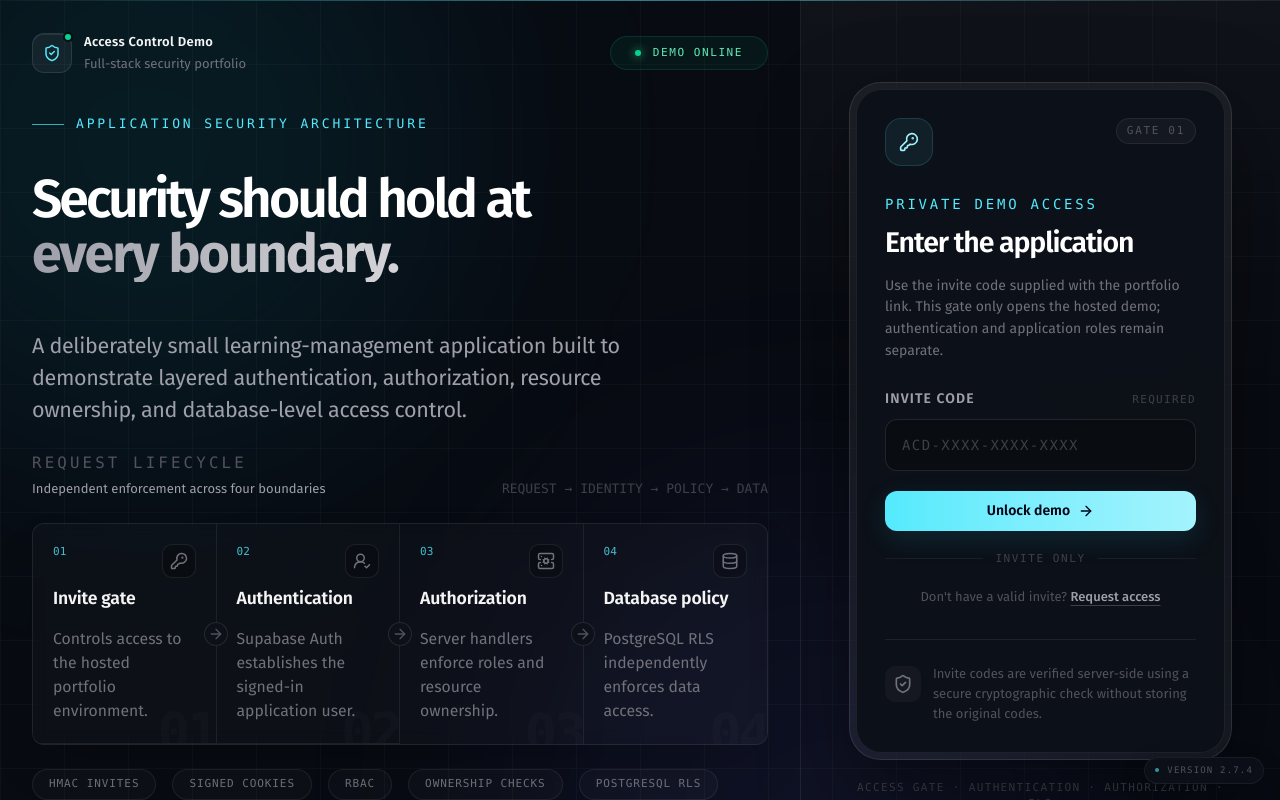
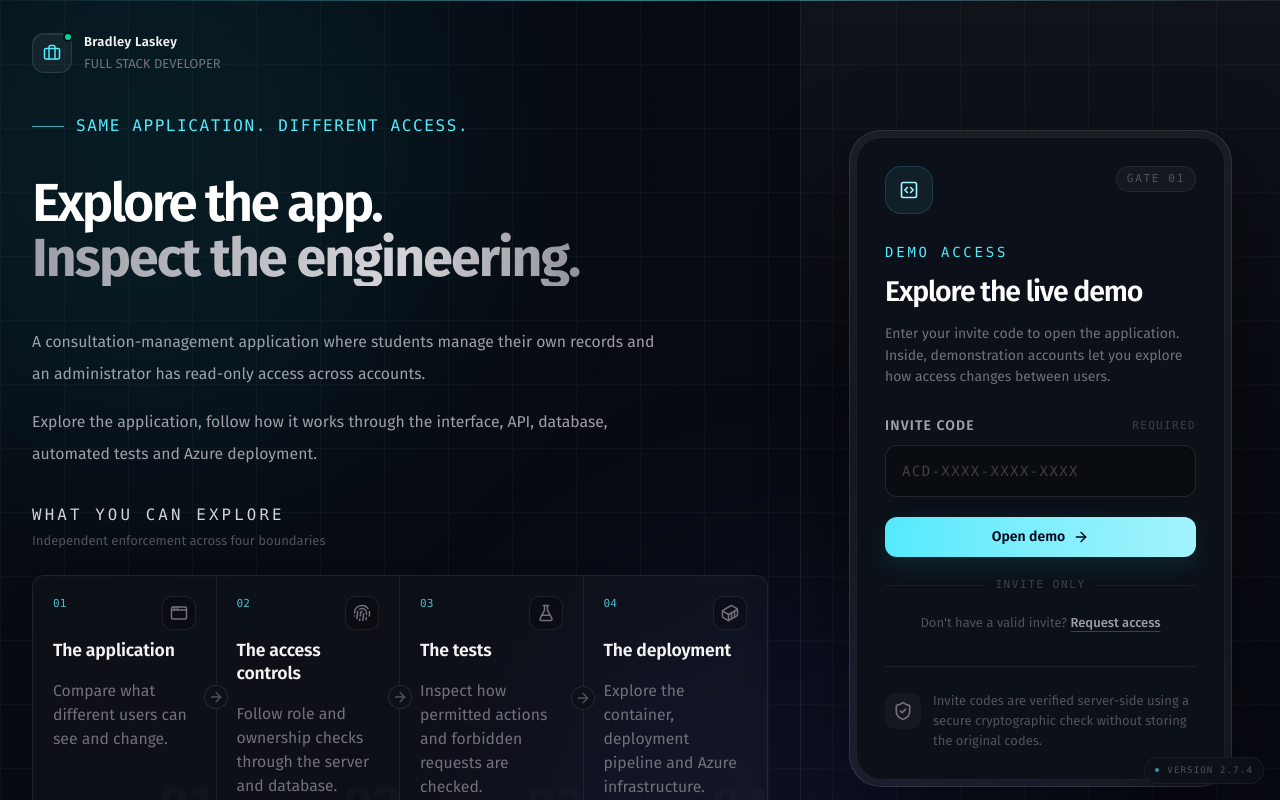
Before and after one commit to BraddlesUnravels/access-control-demo, a Next.js app: page / in a window 1280 px wide. Shown: the top 800 px of the page. Built offline with nearby package versions, Linux system fonts and the light colour scheme.

Commit message:
feat(landing): refresh landing page to clarify the demo purpose and reviewer experience (#80)

```diff
--- a/components/ui/access-gate/access-panel.tsx
+++ b/components/ui/access-gate/access-panel.tsx
@@ -1,5 +1,5 @@
 import { Suspense } from 'react';
-import { KeyRound } from 'lucide-react';
+import { CodeSquareIcon } from 'lucide-react';
 import { AccessGateForm } from '@/components/ui/forms/access-gate-form';
 import { getSafeAccessGateDestination } from '@/lib/access-gate/paths';
 import type { AccessPageSearchParams } from '@/app/page';
@@ -23,15 +23,16 @@ const AccessPageContent = async ({
 
 export const AccessGate = ({ searchParams }: Props) => (
   <AuthPanel
-    icon={<KeyRound className="size-5 text-cyan-200" aria-hidden="true" />}
+    icon={
+      <CodeSquareIcon className="size-5 text-cyan-200" aria-hidden="true" />
+    }
     badge="Gate 01"
-    eyebrow="Private demo access"
-    title="Enter the application"
+    eyebrow="Demo access"
+    title="Explore the live demo"
     description={
       <>
-        Use the invite code supplied with the portfolio link. This gate only
-        opens the hosted demo; authentication and application roles remain
-        separate.
+        Enter your invite code to open the application. Inside, demonstration
+        accounts let you explore how access changes between users.
       </>
     }
     footer={
--- a/components/ui/access-gate/architecture-section.tsx
+++ b/components/ui/access-gate/architecture-section.tsx
@@ -1,36 +1,39 @@
 import { Typography } from '@/components/ui/typography';
 import {
   ArrowRight,
-  Database,
-  KeyRound,
-  ServerCog,
-  UserRoundCheck,
+  ContainerIcon,
+  AppWindowIcon,
+  FingerprintIcon,
+  FlaskConicalIcon,
 } from 'lucide-react';
 
 const securityLayers = [
   {
     number: '01',
-    icon: KeyRound,
-    title: 'Invite gate',
-    description: 'Controls access to the hosted portfolio environment.',
+    icon: AppWindowIcon,
+    title: 'The application',
+    description: 'Compare what different users can see and change.',
   },
   {
     number: '02',
-    icon: UserRoundCheck,
-    title: 'Authentication',
-    description: 'Supabase Auth establishes the signed-in application user.',
+    icon: FingerprintIcon,
+    title: 'The access controls',
+    description:
+      'Follow role and ownership checks through the server and database.',
   },
   {
     number: '03',
-    icon: ServerCog,
-    title: 'Authorization',
-    description: 'Server handlers enforce roles and resource ownership.',
+    icon: FlaskConicalIcon,
+    title: 'The tests',
+    description:
+      'Inspect how permitted actions and forbidden requests are checked.',
   },
   {
     number: '04',
-    icon: Database,
-    title: 'Database policy',
-    description: 'PostgreSQL RLS independently enforces data access.',
+    icon: ContainerIcon,
+    title: 'The deployment',
+    description:
+      'Explore the container, deployment pipeline and Azure infrastructure.',
   },
 ];
 
@@ -49,23 +52,15 @@ export const Architecture = () => (
         <Typography
           as="p"
           variant="body-large"
-          className="font-mono uppercase tracking-[0.2em] text-zinc-600"
+          className="font-mono uppercase tracking-[0.2em] text-zinc-300"
         >
-          Request lifecycle
+          What you can explore
         </Typography>
 
-        <Typography as="p" variant="body-small" className="mt-1 text-zinc-400">
+        <Typography as="p" variant="body-small" className="mt-1 text-zinc-600">
           Independent enforcement across four boundaries
         </Typography>
       </div>
-
-      <Typography
-        as="p"
-        variant="body-small"
-        className="hidden font-mono text-zinc-700 md:block"
-      >
-        REQUEST → IDENTITY → POLICY → DATA
-      </Typography>
     </div>
 
     <ol className="relative grid grid-cols-2 overflow-hidden rounded-xl border border-white/8 bg-white/2.5 shadow-2xl shadow-black/20 backdrop-blur-sm lg:grid-cols-4 lg:overflow-y-visible">
--- a/components/ui/access-gate/header.tsx
+++ b/components/ui/access-gate/header.tsx
@@ -1,11 +1,11 @@
 import { Typography } from '@/components/ui/typography';
-import { ShieldCheck } from 'lucide-react';
+import { BriefcaseIcon } from 'lucide-react';
 
 export const Header = () => (
   <header id="header" className="flex items-center justify-between">
     <div className="flex items-center gap-3">
       <div className="relative flex size-10 items-center justify-center rounded-xl border border-white/10 bg-white/5 shadow-[inset_0_1px_0_rgba(255,255,255,0.08)]">
-        <ShieldCheck className="size-4.5 text-cyan-300" aria-hidden="true" />
+        <BriefcaseIcon className="size-4.5 text-cyan-300" aria-hidden="true" />
 
         <span className="absolute -right-0.5 -top-0.5 size-2.5 rounded-full border-2 border-[#080b12] bg-emerald-400" />
       </div>
@@ -16,26 +16,16 @@ export const Header = () => (
           variant="body-small"
           className="font-semibold tracking-wide text-zinc-100"
         >
-          Access Control Demo
+          Bradley Laskey
         </Typography>
         <Typography
           as="p"
           variant="body-small"
           className="mt-0.5 text-zinc-500"
         >
-          Full-stack security portfolio
+          FULL STACK DEVELOPER
         </Typography>
       </div>
     </div>
-    <div className="hidden items-center gap-3 rounded-full border border-emerald-400/15 bg-emerald-400/6 px-6 py-2 sm:flex">
-      <span className="size-1.5 rounded-full bg-emerald-400 shadow-[0_0_10px_rgba(74,222,128,0.9)]" />
-      <Typography
-        as="span"
-        variant="caption"
-        className="font-mono uppercase tracking-[0.14em] text-emerald-300"
-      >
-        Demo online
-      </Typography>
-    </div>
   </header>
 );
--- a/components/ui/access-gate/hero-section.tsx
+++ b/components/ui/access-gate/hero-section.tsx
@@ -6,38 +6,42 @@ export const HeroSection = () => (
       <span className="h-px w-8 bg-cyan-300/70" />
 
       <Typography
-        as="p"
-        variant="body-small"
-        className="font-mono font-medium uppercase tracking-[0.22em] text-cyan-300"
+        variant="eyebrow"
+        className="font-mono font-medium uppercase tracking-widest  text-cyan-300"
       >
-        Application security architecture
+        Same application. Different access.
       </Typography>
     </div>
 
     <Typography
       id="main-heading"
-      as="h1"
       variant="display"
       className="max-w-195 font-semibold leading-[0.96] tracking-[-0.055em] text-white"
     >
-      Security should hold at&nbsp;
+      Explore the app.&nbsp;
       <Typography
-        as="span"
+        as="p"
         variant="display"
         className="block bg-linear-to-r from-zinc-400 via-zinc-300 to-zinc-600 bg-clip-text text-transparent"
       >
-        every boundary.
+        Inspect the engineering.
       </Typography>
     </Typography>
 
     <Typography
-      as="p"
-      variant="section-title"
-      className="mt-12 mb-6 max-w-160 font-light leading-8 text-zinc-400"
+      variant="body-large"
+      className="mt-8 lg:mt-10 mb-4 max-w-160 font-light leading-8 text-zinc-400"
     >
-      A deliberately small learning-management application built to demonstrate
-      layered authentication, authorization, resource ownership, and
-      database-level access control.
+      A consultation-management application where students manage their own
+      records and an administrator has read-only access across accounts.
+    </Typography>
+
+    <Typography
+      variant="body-large"
+      className="hidden md:flex max-w-160 font-light leading-8 mb-8 text-zinc-400"
+    >
+      Explore the application, follow how it works through the interface, API,
+      database, automated tests and Azure deployment.
     </Typography>
   </div>
 );
--- a/components/ui/forms/access-gate-form.tsx
+++ b/components/ui/forms/access-gate-form.tsx
@@ -122,7 +122,7 @@ export function AccessGateForm({
           'active:translate-y-px',
         )}
       >
-        Unlock demo
+        Open demo
         <ArrowRight
           className="size-4 transition-transform duration-200 group-hover:translate-x-0.5"
           aria-hidden="true"
--- a/components/ui/typography.tsx
+++ b/components/ui/typography.tsx
@@ -15,6 +15,7 @@ type Variant =
   | 'body-small'
   | 'label'
   | 'action'
+  | 'eyebrow'
   | 'caption';
 
 type TypographyOwnProps<T extends ElementType> = {
@@ -39,6 +40,7 @@ const variantStyles: Record<Variant, string> = {
   'body-small': 'text-body-small',
   label: 'text-label',
   action: 'text-action',
+  eyebrow: 'text-eyebrow',
   caption: 'text-caption',
 };
 
@@ -52,6 +54,7 @@ const defaultTag: Record<Variant, ElementType> = {
   'body-small': 'p',
   label: 'span',
   action: 'span',
+  eyebrow: 'span',
   caption: 'span',
 };
 
```
Also changed, not shown: 1 other file (tests, documents, lock files or other folders).
